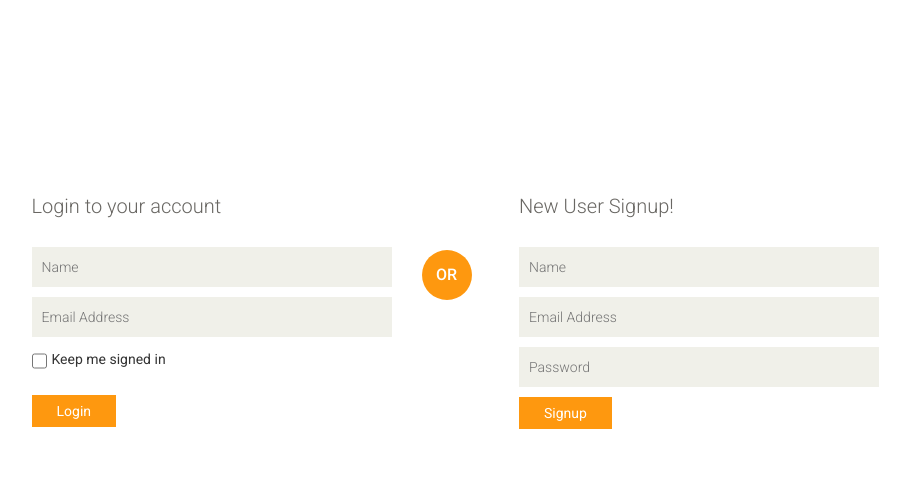
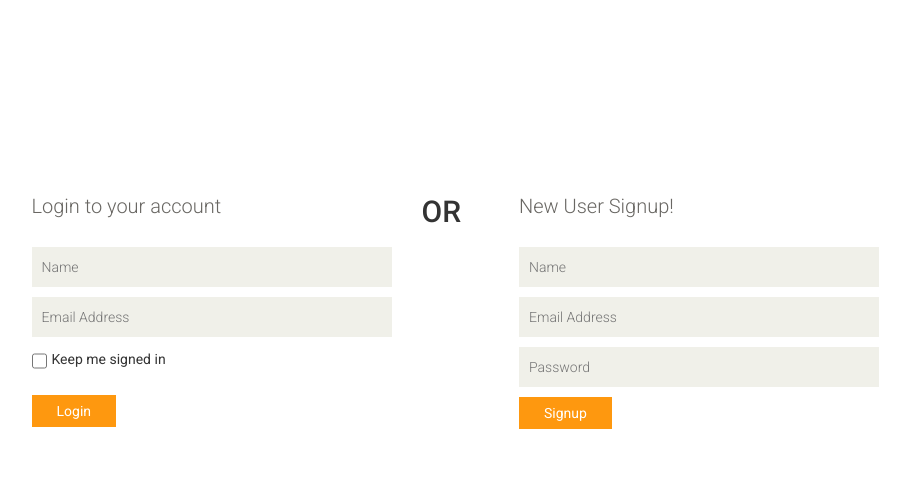
Before and after one commit to mrkz8/ecommerceMarketplace, a PHP site: page /template/login.html in a window 1280 px wide. Shown: the part 222-721 px from the top of the page, without its empty margins (136-1046 px from the left). Run offline with PHP 8.4, Linux system fonts and the light colour scheme.

Commit message:
FIX template

```diff
--- a/template/css/main.css
+++ b/template/css/main.css
@@ -2,6 +2,7 @@
 /*************************
 *******Typography******
 **************************/
+
 @import url(http://fonts.googleapis.com/css?family=Roboto:400,300,400italic,500,700,100);
 @import url(http://fonts.googleapis.com/css?family=Open+Sans:400,800,300,600,700);
 @import url(http://fonts.googleapis.com/css?family=Abel);
@@ -899,7 +900,6 @@ h2.title {
   transition: height 500ms ease 0s;
   width: 100%;
   display: block;
-  opacity:;
 }
 
 .single-products:hover .product-overlay {
@@ -1504,19 +1504,6 @@ h2.title {
 }
 
 
-.or{
-	background: #FE980F;
-	border-radius: 40px;
-	color: #FFFFFF;
-	font-family: 'Roboto', sans-serif;
-	font-size: 16px;
-	height: 50px;
-	line-height: 50px;
-	margin-top: 75px;
-	text-align: center;
-	width: 50px;
-}
-
 
 /*************************
 *******Cart CSS******
--- a/template/login.html
+++ b/template/login.html
@@ -161,7 +161,7 @@
 					</div><!--/login form-->
 				</div>
 				<div class="col-sm-1">
-					<h2 class="or">OR</h2>
+					<h2>OR</h2>
 				</div>
 				<div class="col-sm-4">
 					<div class="signup-form"><!--sign up form-->
```
Also changed, not shown: template/js/contact.js (+10 -10 lines).
